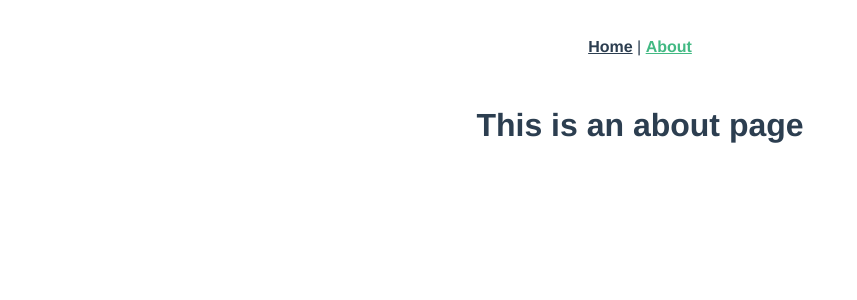
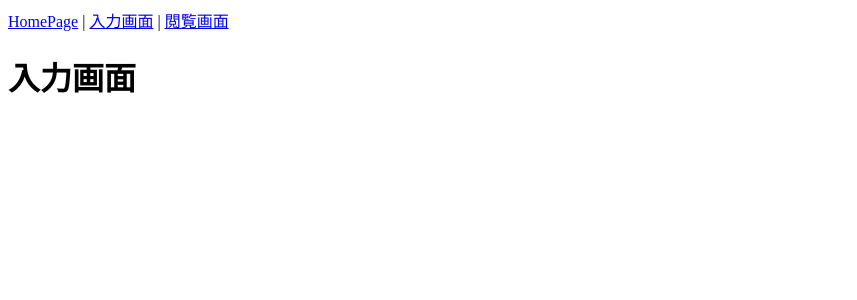
Before and after one commit to webex18-team-2/team-original-app, a Vue app: page /about in a window 1280 px wide. Shown: the top 300 px of the page, without its empty margins (0-857 px from the left). Built offline with nearby package versions, Linux system fonts and the light colour scheme.

Commit message:
vue-routerを導入

```diff
--- a/src/App.vue
+++ b/src/App.vue
@@ -1,30 +1,8 @@
 <template>
-  <nav>
-    <router-link to="/">Home</router-link> |
-    <router-link to="/about">About</router-link>
-  </nav>
+  <div>
+    <router-link to="/">HomePage</router-link> |
+    <router-link to="/about">入力画面</router-link> |
+    <router-link to="/read-page">閲覧画面</router-link>
+  </div>
   <router-view />
 </template>
-
-<style>
-#app {
-  font-family: Avenir, Helvetica, Arial, sans-serif;
-  -webkit-font-smoothing: antialiased;
-  -moz-osx-font-smoothing: grayscale;
-  text-align: center;
-  color: #2c3e50;
-}
-
-nav {
-  padding: 30px;
-}
-
-nav a {
-  font-weight: bold;
-  color: #2c3e50;
-}
-
-nav a.router-link-exact-active {
-  color: #42b983;
-}
-</style>
--- a/src/router/index.js
+++ b/src/router/index.js
@@ -1,5 +1,7 @@
 import { createRouter, createWebHistory } from "vue-router"
 import HomeView from "../views/HomeView.vue"
+import AboutView from "../views/AboutView.vue"
+import ReadView from "../views/ReadView.vue"
 
 const routes = [
   {
@@ -13,8 +15,12 @@ const routes = [
     // route level code-splitting
     // this generates a separate chunk (about.[hash].js) for this route
     // which is lazy-loaded when the route is visited.
-    component: () =>
-      import(/* webpackChunkName: "about" */ "../views/AboutView.vue"),
+    component: AboutView,
+  },
+  {
+    path: "/read-page",
+    name: "ReadPage",
+    component: ReadView,
   },
 ]
 
--- a/src/views/AboutView.vue
+++ b/src/views/AboutView.vue
@@ -1,5 +1,5 @@
 <template>
   <div class="about">
-    <h1>This is an about page</h1>
+    <h1>入力画面</h1>
   </div>
 </template>
--- /dev/null
+++ b/src/views/ReadView.vue
@@ -0,0 +1,5 @@
+<template>
+  <div class="read-page">
+    <h1>閲覧画面</h1>
+  </div>
+</template>
```
